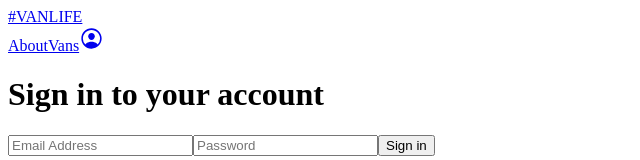
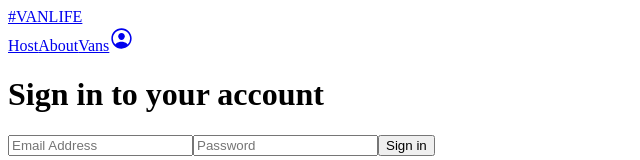
Before and after one commit to SCPassion/vanlife, a React (Vite) app: page /login in a window 1280 px wide. Shown: the top 160 px of the page, without its empty margins (0-640 px from the left). Built offline with nearby package versions, Linux system fonts and the light colour scheme.

Commit message:
Enhance routing and authentication: add Auth component for protected routes and update Login to navigate to host after sign-in

```diff
--- a/src/App.jsx
+++ b/src/App.jsx
@@ -5,7 +5,7 @@ import About from "./pages/About"
 import Vans from "./pages/Vans"
 import VanDetail from "./pages/VanDetail"
 import Login from "./pages/Login"
-
+import Auth from "./components/auth/Auth"
 function App() {
   return (
     <>
@@ -17,6 +17,9 @@ function App() {
             <Route path="vans" element={<Vans />} />
             <Route path="vans/:id" element={<VanDetail />} />
             <Route path="login" element={<Login />} />
+            <Route element={<Auth />}>
+              <Route path="host" element={<h1>Host</h1>} />
+            </Route>
           </Route>
         </Routes>
       </BrowserRouter>
--- a/src/components/Header.jsx
+++ b/src/components/Header.jsx
@@ -9,6 +9,12 @@ export default function Header() {
         #VANLIFE
       </NavLink>
       <nav className="flex items-center space-x-3 text-base font-semibold text-[#4D4D4D]">
+        <NavLink
+          to="host"
+          className={location.pathname.includes("/host") ? "underline" : ""}
+        >
+          Host
+        </NavLink>
         <NavLink
           to="about"
           className={location.pathname.includes("/about") ? "underline" : ""}
--- /dev/null
+++ b/src/components/auth/Auth.jsx
@@ -0,0 +1,18 @@
+import { Outlet, useOutletContext, Navigate } from "react-router"
+
+export default function Auth() {
+  const { user } = useOutletContext()
+  console.log(user)
+
+  if (!user) {
+    return (
+      <Navigate
+        to="/login"
+        state={{ message: "Please login first!" }}
+        replace
+      />
+    )
+  }
+
+  return <Outlet />
+}
--- a/src/pages/Login.jsx
+++ b/src/pages/Login.jsx
@@ -1,13 +1,26 @@
 import Button from "../components/Button"
 import { signUp, signIn } from "../api"
-import { useState } from "react"
-import { replace, useNavigate, useOutletContext } from "react-router"
+import { useState, useEffect } from "react"
+import {
+  replace,
+  useNavigate,
+  useOutletContext,
+  useLocation,
+} from "react-router"
 
 export default function Login() {
   const { user, setUser } = useOutletContext()
   const [isSignUp, setIsSignUp] = useState(false)
   const [error, setError] = useState(null)
   const navigate = useNavigate()
+  const location = useLocation()
+  const message = location.state?.message || null
+
+  useEffect(() => {
+    if (message) {
+      setError(message)
+    }
+  }, [])
 
   function toggleSignUp() {
     setIsSignUp((prev) => !prev)
@@ -18,16 +31,16 @@ export default function Login() {
 
     try {
       if (isSignUp) {
-        const userId = await signUp({ username, email, password })
-        console.log("User created with ID:", userId)
+        const user = await signUp({ username, email, password })
+        //console.log("User created with ID:", user)
         toggleSignUp()
         setError(null)
       } else {
         const user = await signIn({ email, password })
-        console.log("user signed in: ", user)
+        //console.log("user signed in: ", user)
         setError(null)
         setUser(user)
-        navigate("/", { replace: true })
+        navigate("/host", { replace: true })
       }
     } catch (error) {
       console.error("Error:", error)
```
